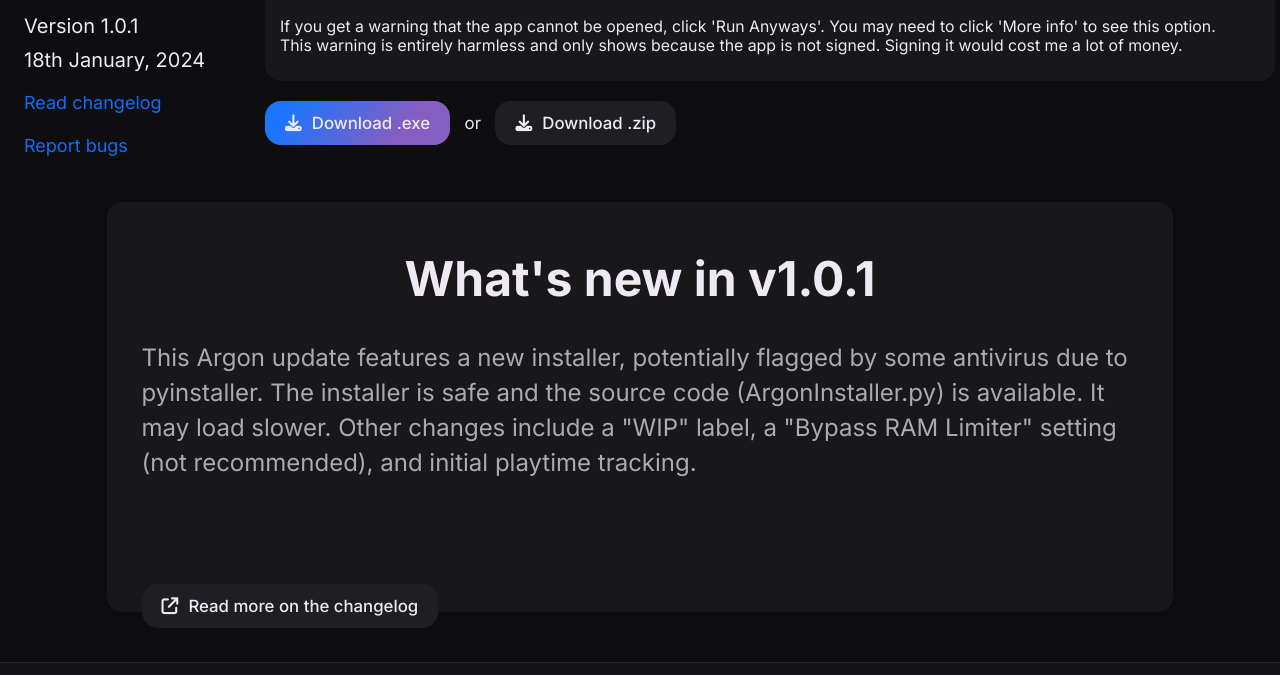
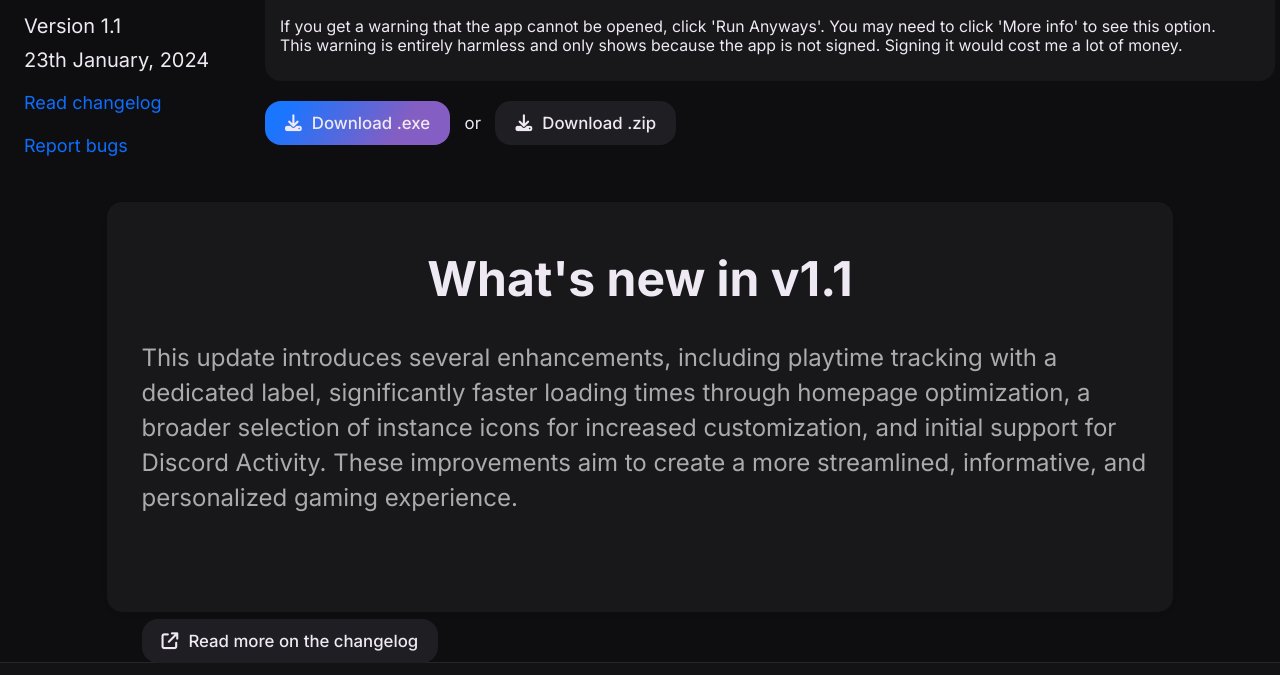
Before and after one commit to v-pun215/ArgonWebsite, a plain HTML site: page downloads.html in a window 1280 px wide. Shown: the part 473-1148 px from the top of the page. Drawn offline with Linux system fonts and the light colour scheme.

Commit message:
Update downloads.html

```diff
--- a/downloads.html
+++ b/downloads.html
@@ -29,9 +29,9 @@
         <div class="ohboy">
             <div class="l">
                 <img src="img/logo.png" width="100px" height="100px">
-                <p style="align-self: left;text-align: left;">Version 1.0.1</p>
-                <p style="margin-top:-10px;">18th January, 2024</p>
-                <a href="#" onclick="changelog('1.0.1')" class="normal">Read changelog</a><p>
+                <p style="align-self: left;text-align: left;">Version 1.1</p>
+                <p style="margin-top:-10px;">23th January, 2024</p>
+                <a href="#" onclick="changelog('1.1')" class="normal">Read changelog</a><p>
                 <a href="https://github.com/v-pun215/Argon/issues/new" style="margin-top:200px;" class="normal">Report bugs</a>
             </div>
             <div class="r">
@@ -52,14 +52,14 @@
                     <p id="mac_info" style="font-size:0.99rem;max-width:950px;">Currently, macOS is not supported. I have been working on bringing support for macOS. Thank you for your patience. Please check back later for updates on macOS support. I am working hard to bring you the best experience possible.</p>
                     <p id="linux_info" style="font-size:0.99rem;max-width:950px;">Currently, Linux is not supported. I am actively working on bringing Linux support to Argon. The development is in its final stages, and I am conducting thorough testing to ensure a smooth and stable experience for Linux users.</p>
                 </div>
-                <button id="downloadBtn" style="margin-top:20px;width:fit-content;" class="cool start color-9" onclick="downloade('1.0.1')"><i style="margin-right:10px;" class="fa-solid fa-download"></i>Download .exe</button> <span class="bw">or</span>
-                <button id="downloadBtnZ"  style="margin-left:10px;margin-top:20px;width:fit-content;" class="start color-9" onclick="downloadezip('1.0.1')"><i style="margin-right:10px;" class="fa-solid fa-download"></i>Download .zip</button>
+                <button id="downloadBtn" style="margin-top:20px;width:fit-content;" class="cool start color-9" onclick="downloade('1.1')"><i style="margin-right:10px;" class="fa-solid fa-download"></i>Download .exe</button> <span class="bw">or</span>
+                <button id="downloadBtnZ"  style="margin-left:10px;margin-top:20px;width:fit-content;" class="start color-9" onclick="downloadezip('1.1')"><i style="margin-right:10px;" class="fa-solid fa-download"></i>Download .zip</button>
             </div>
         </div>
         <div style="margin-left:0px;" class="bottom2">
-            <h1 style="font-size:3rem;text-align: center;">What's new in v1.0.1</h1>
-            <p style="max-width: 1200px;font-size:1.5rem;text-align: left;margin-left:20px;line-height: 35px; color:#ababad;">This Argon update features a new installer, potentially flagged by some antivirus due to pyinstaller. The installer is safe and the source code (ArgonInstaller.py) is available. It may load slower. Other changes include a "WIP" label, a "Bypass RAM Limiter" setting (not recommended), and initial playtime tracking.</a></p>
-            <button style="margin-left:20px;margin-top:10vh;width:fit-content;" class="start color-9" onclick="changelog('1.0.1')"><i style="margin-right:10px;" class="fa-solid fa-arrow-up-right-from-square"></i>Read more on the changelog</button>
+            <h1 style="font-size:3rem;text-align: center;">What's new in v1.1</h1>
+            <p style="max-width: 1200px;font-size:1.5rem;text-align: left;margin-left:20px;line-height: 35px; color:#ababad;">This update introduces several enhancements, including playtime tracking with a dedicated label, significantly faster loading times through homepage optimization, a broader selection of instance icons for increased customization, and initial support for Discord Activity. These improvements aim to create a more streamlined, informative, and personalized gaming experience.</a></p>
+            <button style="margin-left:20px;margin-top:10vh;width:fit-content;" class="start color-9" onclick="changelog('1.1')"><i style="margin-right:10px;" class="fa-solid fa-arrow-up-right-from-square"></i>Read more on the changelog</button>
         </div>
     </center>
     <div class="footer">
```
